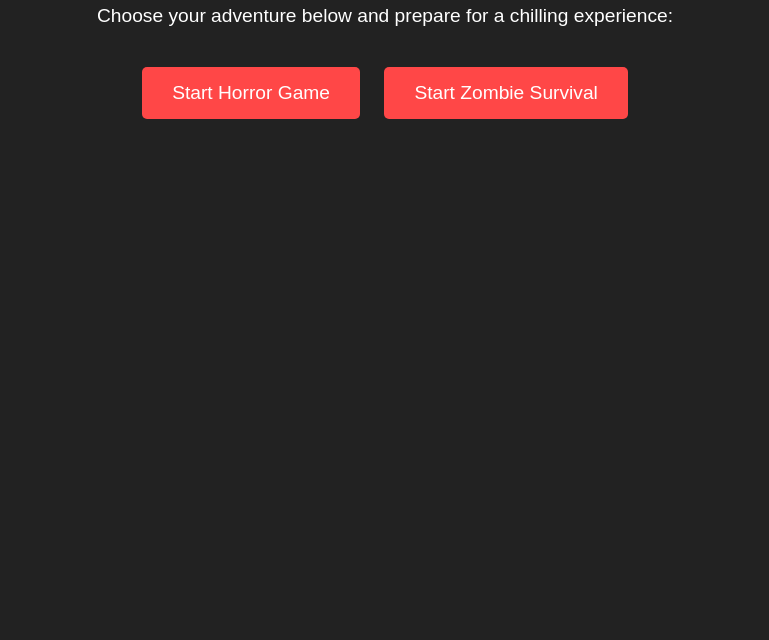
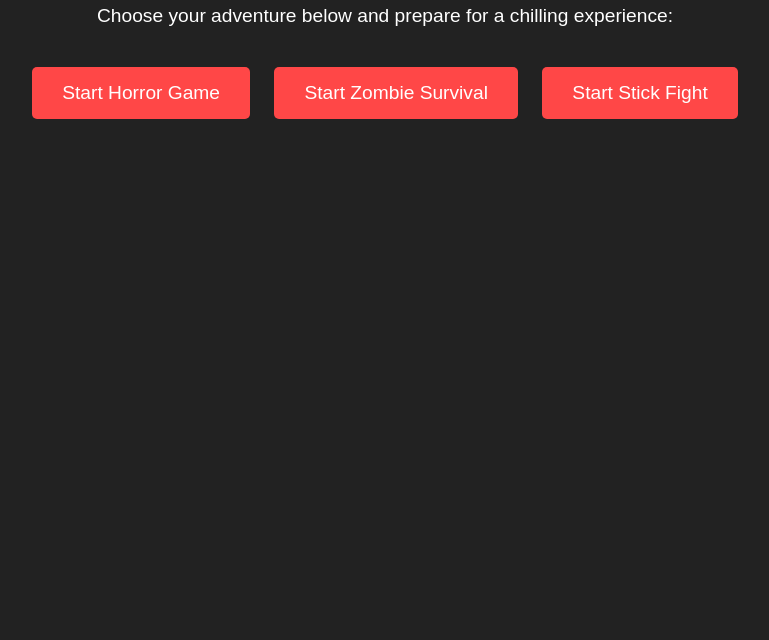
Before and after one commit to livestrong-cell/live, a plain HTML site: page index.html in a window 1280 px wide. Shown: the part 160-800 px from the top of the page, without its empty margins (255-1024 px from the left). Drawn offline with Linux system fonts and the light colour scheme.

Commit message:
Update index.html

```diff
--- a/index.html
+++ b/index.html
@@ -51,6 +51,7 @@
     <div class="button-container">
         <a href="horror_game.html">Start Horror Game</a>
         <a href="zombie_survival_fixed.html">Start Zombie Survival</a>
+        <a href="enhanced_stick_fight.html">Start Stick Fight</a>
     </div>
 </body>
 </html>
```
